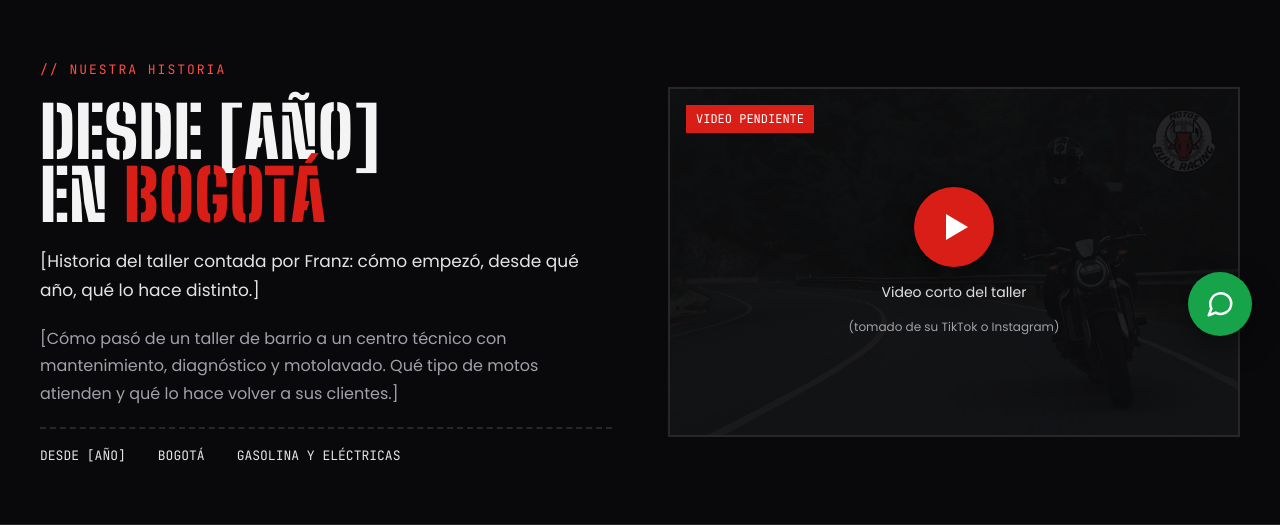
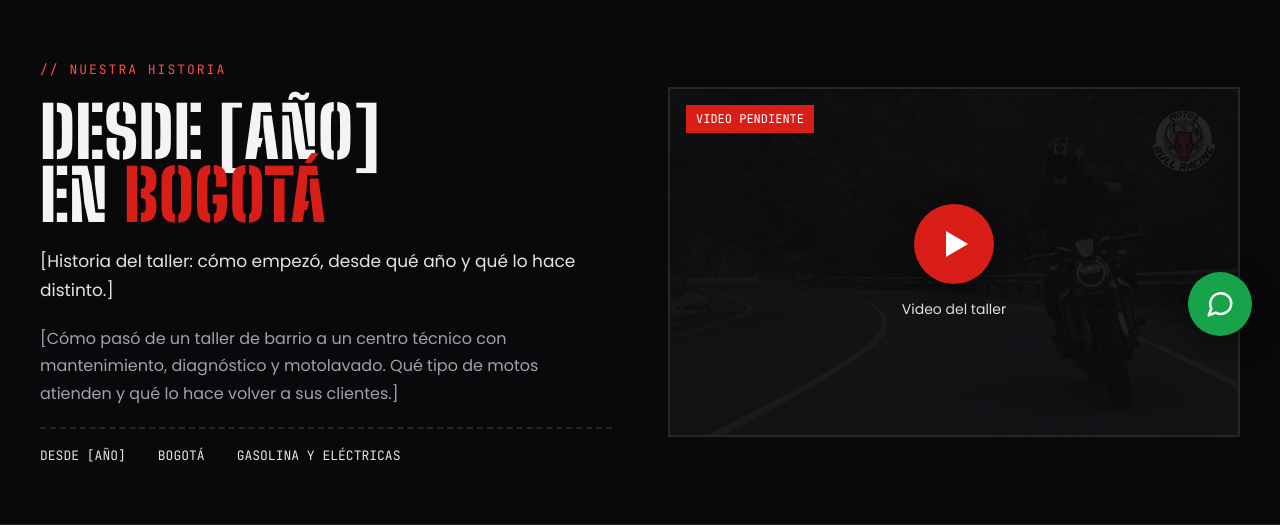
Before and after one commit to JesusCastro81/bullracing-web, a WordPress theme: template wp-content/themes/bullracing/page-quienes-somos.php in a window 1280 px wide. Shown: the part 436-961 px from the top of the page. Run offline with PHP 8.4 and a stand-in for WordPress, Linux system fonts and the light colour scheme; the site name, menu and one post (Sample post) are stand-ins, and other content is empty.

Commit message:
fix(taller): textos de relleno de historia y video

```diff
--- a/wp-content/themes/bullracing/page-quienes-somos.php
+++ b/wp-content/themes/bullracing/page-quienes-somos.php
@@ -63,7 +63,7 @@ bullracing_componente(
 		<?php if ( $historia ) : ?>
 			<?php echo wp_kses_post( wpautop( $historia ) ); ?>
 		<?php else : ?>
-			<p class="br-historia__parrafo"><?php esc_html_e( '[Historia del taller contada por Franz: cómo empezó, desde qué año, qué lo hace distinto.]', 'bullracing' ); ?></p>
+			<p class="br-historia__parrafo"><?php esc_html_e( '[Historia del taller: cómo empezó, desde qué año y qué lo hace distinto.]', 'bullracing' ); ?></p>
 			<p class="br-historia__parrafo br-historia__parrafo--suave"><?php esc_html_e( '[Cómo pasó de un taller de barrio a un centro técnico con mantenimiento, diagnóstico y motolavado. Qué tipo de motos atienden y qué lo hace volver a sus clientes.]', 'bullracing' ); ?></p>
 		<?php endif; ?>
 		<p class="br-historia__datos">
@@ -85,8 +85,7 @@ bullracing_componente(
 			<span class="br-video__etiqueta"><?php echo $video ? esc_html__( 'VIDEO', 'bullracing' ) : esc_html__( 'VIDEO PENDIENTE', 'bullracing' ); ?></span>
 			<span class="br-video__centro">
 				<span class="br-video__boton" aria-hidden="true"><span class="br-video__icono"></span></span>
-				<?php echo $video ? esc_html__( 'Ver video del taller', 'bullracing' ) : esc_html__( 'Video corto del taller', 'bullracing' ); ?>
-				<small><?php esc_html_e( '(tomado de su TikTok o Instagram)', 'bullracing' ); ?></small>
+				<?php echo $video ? esc_html__( 'Ver video del taller', 'bullracing' ) : esc_html__( 'Video del taller', 'bullracing' ); ?>
 			</span>
 		</<?php echo $etiqueta; // phpcs:ignore WordPress.Security.EscapeOutput -- 'a' o 'div'. ?>>
 	<?php endif; ?>
--- a/wp-content/themes/bullracing/template-parts/secciones/nosotros.php
+++ b/wp-content/themes/bullracing/template-parts/secciones/nosotros.php
@@ -38,7 +38,7 @@ $video  = (string) $taller['video'];
 					<?php
 					echo $video
 						? esc_html__( 'Ver video del taller', 'bullracing' )
-						: esc_html__( 'Video corto del taller', 'bullracing' ) . '<br>' . esc_html__( '(tomado de su TikTok o Instagram)', 'bullracing' );
+						: esc_html__( 'Video del taller', 'bullracing' );
 					?>
 				</span>
 			</<?php echo $etiqueta; // phpcs:ignore WordPress.Security.EscapeOutput -- 'a' o 'div'. ?>>
@@ -63,7 +63,7 @@ $video  = (string) $taller['video'];
 				echo esc_html(
 					$taller['historia']
 						? $taller['historia']
-						: __( '[Historia del taller contada por Franz: cómo empezó, desde qué año, qué lo hace distinto.]', 'bullracing' )
+						: __( '[Historia del taller: cómo empezó, desde qué año y qué lo hace distinto.]', 'bullracing' )
 				);
 				?>
 			</p>
```
